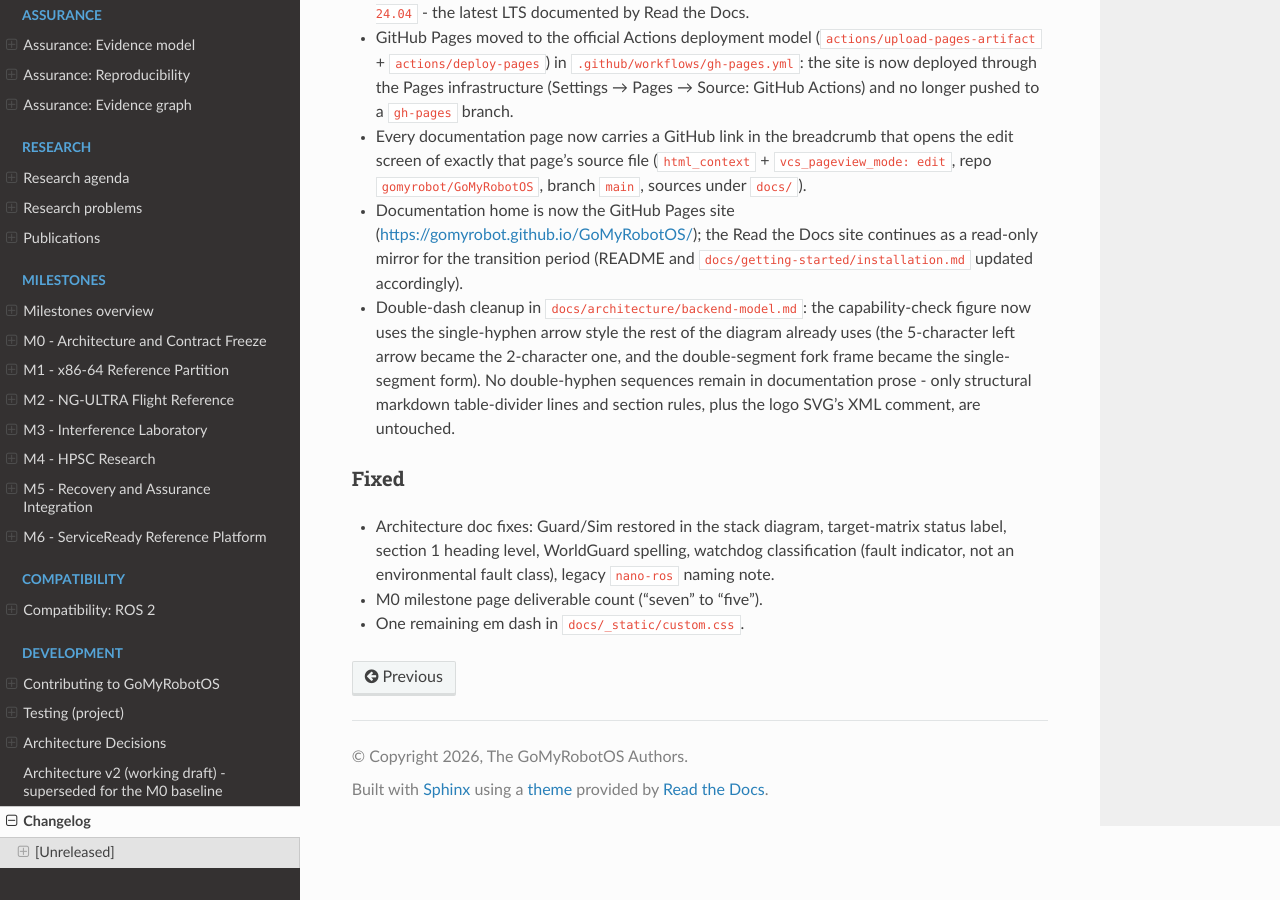
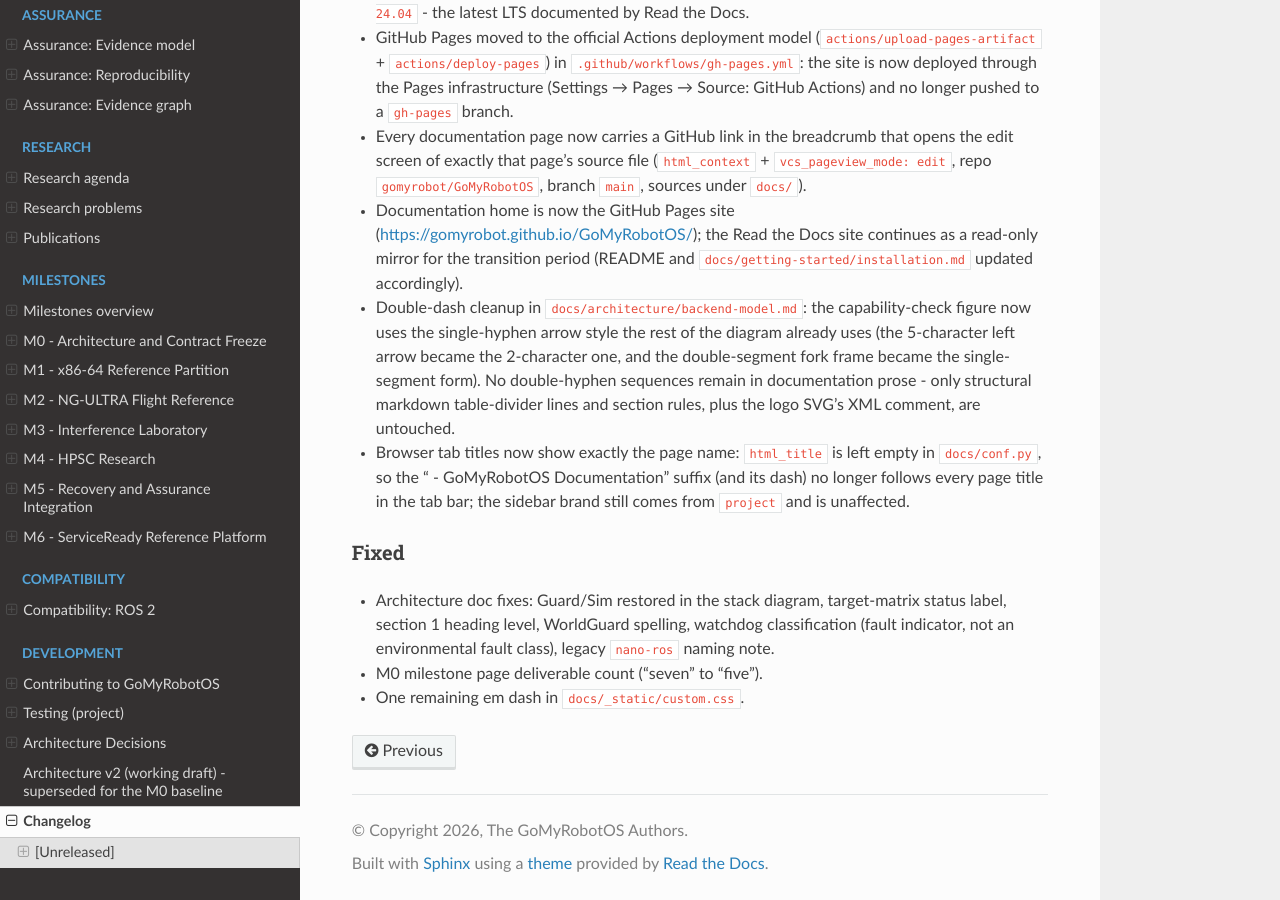
Before and after one commit to Lamouchi-Bayrem/GoMyRobotOS, a Sphinx documentation site: the page built from docs/changelog.md, in a window 1280 px wide and 900 px high, scrolled down 1419 px. Built offline with Sphinx 7.4.7 and the Read the Docs theme 3.1.0, drawn with Linux system fonts in a browser that asks for light colours.

Commit message:
Show page name only in browser tab titles
Sphinx appends " - <html_title>" to every page <title> when html_title is set, which put a dash after every page name in the tab bar (and duplicated the site name on the index). html_title is now empty; the themes sidebar brand uses `project` and is unaffected. Changelog updated.

```diff
--- a/docs/changelog.md
+++ b/docs/changelog.md
@@ -88,6 +88,11 @@
   single-segment form). No double-hyphen sequences remain in
   documentation prose - only structural markdown table-divider lines
   and section rules, plus the logo SVG's XML comment, are untouched.
+* Browser tab titles now show exactly the page name: `html_title` is
+  left empty in `docs/conf.py`, so the " - GoMyRobotOS Documentation"
+  suffix (and its dash) no longer follows every page title in the tab
+  bar; the sidebar brand still comes from `project` and is
+  unaffected.
 
 ### Fixed
 
--- a/docs/conf.py
+++ b/docs/conf.py
@@ -42,7 +42,12 @@
 copybutton_exclude = ".linenos, .gp, .go"
 
 html_theme = "sphinx_rtd_theme"
-html_title = "GoMyRobotOS Documentation"
+# Intentionally empty: with a value set, Sphinx appends
+# " - <html_title>" to every page's <title>, which put a dash in
+# every browser tab. The empty value makes the tab exactly the
+# page name; the site name still appears in the sidebar brand
+# via `project`.
+html_title = ""
 html_logo = "_static/gomyrobotos-logo.svg"
 
 # Content-width overlay, kept identical to the ROS 2 documentation
```
